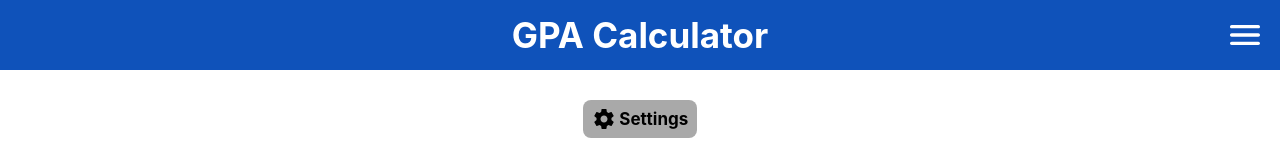
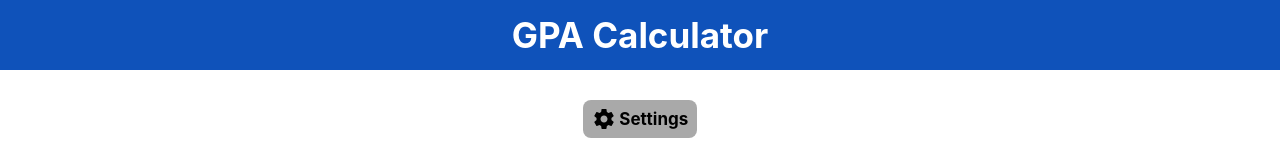
Before and after one commit to ariel-walley/gpa-calculator, a React (Create React App) app: page / in a window 1280 px wide. Shown: the top 160 px of the page. Built offline with nearby package versions, Linux system fonts and the light colour scheme.

Commit message:
Created a separate branch to test out the menu features

```diff
--- a/src/App.js
+++ b/src/App.js
@@ -5,7 +5,6 @@ import closeIcon from './close_icon.png';
 import { withStyles } from '@material-ui/core/styles';
 import Switch from '@material-ui/core/Switch';
 import SettingsRoundedIcon from '@material-ui/icons/SettingsRounded';
-import MainHeader from './header.js';
 import SemesterChangeMenu from './semesterChangeMenu';
 import GradeSelector from './selectGradeMenu'
 
@@ -30,6 +29,28 @@ const Body = styled.div`
   align-items: center;
   justify-content: center;
   flex-direction: column;
+`;
+
+/*  Main Header  */
+const MainHeaderWrapper = styled.div`
+  width: 100%;
+  min-height: 70px;
+  padding: 0;
+  margin: 0;
+  background-color: #0F52BA;
+  display: flex;
+  align-items: center;
+  align-content: center;
+  justify-content: center;
+  flex-wrap: nowrap;
+`;
+
+const MainHeaderText = styled.h1`
+  position: absolute;
+  color: white;
+  font-size: 35px;
+  font-weight: 700;
+  text-align: center;
 `;
 
 /* Settings */
@@ -655,7 +676,9 @@ class App extends React.Component {
       <div>
         <GlobalStyle/>
         <Body>
-          <MainHeader/>
+        <MainHeaderWrapper>
+            <MainHeaderText>GPA Calculator</MainHeaderText>
+        </MainHeaderWrapper>
           <SettingsHeader onClick={this.toggleSettings}>
             <SettingsRoundedIcon/>
             <SettingsTitle>Settings</SettingsTitle>
```
Also changed, not shown: 1 other file (tests, documents, lock files or other folders).
